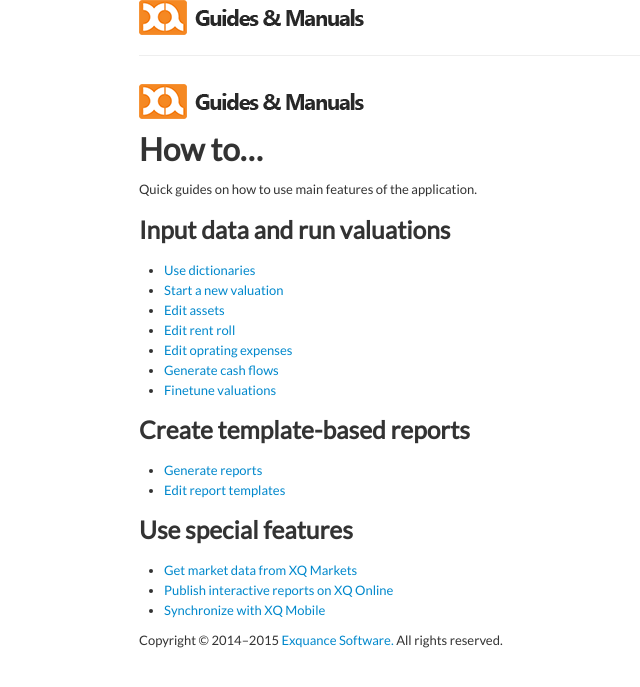
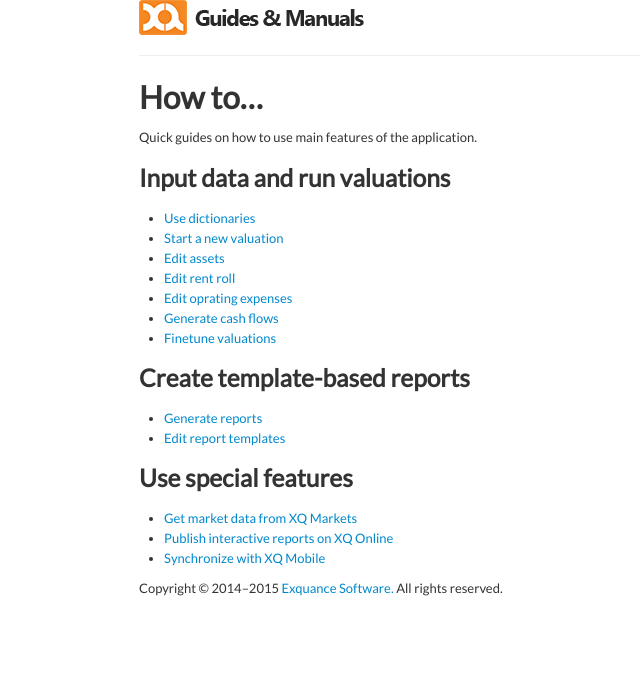
Before and after one commit to Exquance/help.exquance.com, a Jekyll site: the page built from howto/index.md, in a window 1280 px wide. Shown: the top 687 px of the page, without its empty margins (131-771 px from the left). Built offline with Jekyll 4.4.1, drawn with Linux system fonts in a browser that asks for light colours; nearby versions of some CDN libraries.

Commit message:
Remove header from How to.

```diff
--- a/howto/index.md
+++ b/howto/index.md
@@ -1,7 +1,5 @@
 ---
 ---
-![XQ Guides & Manuals](../images/xq-guides-manuals.png)
-----------
 ## How to... ##
 
 Quick guides on how to use main features of the application.
```
